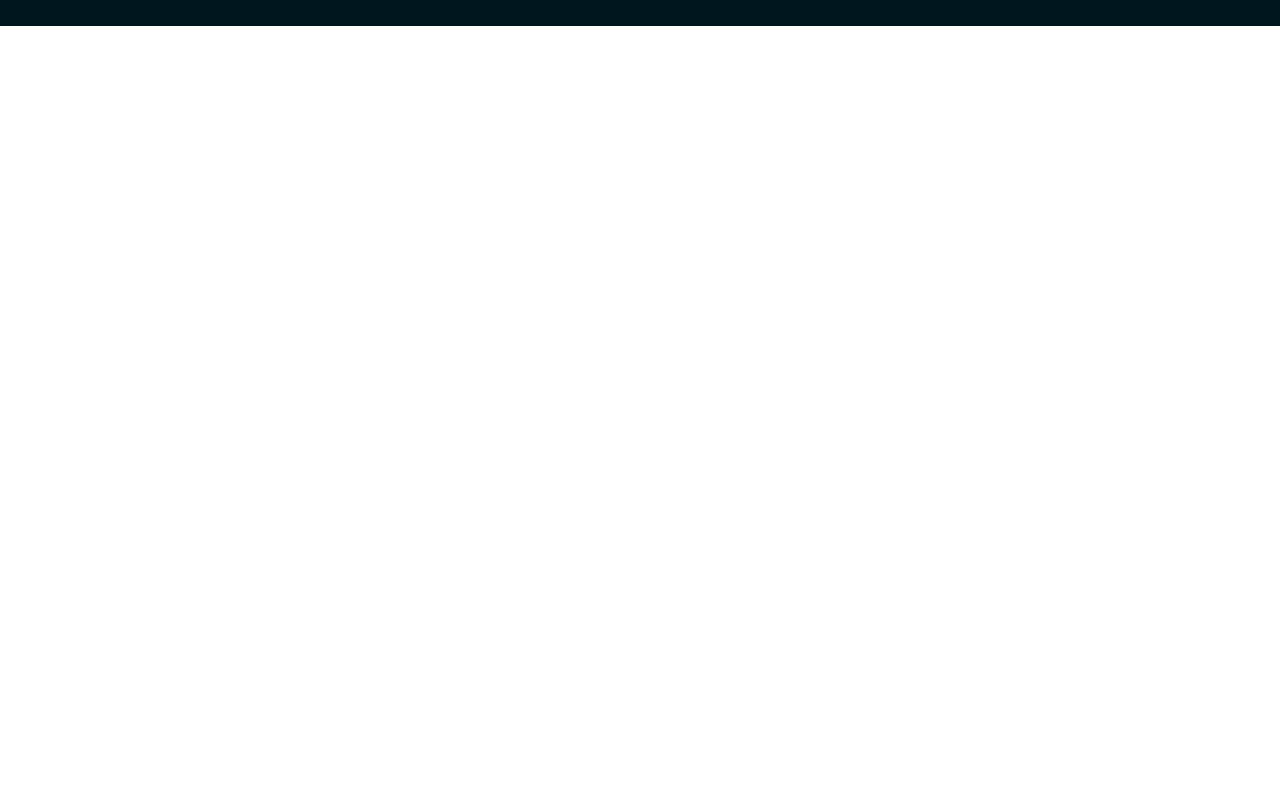
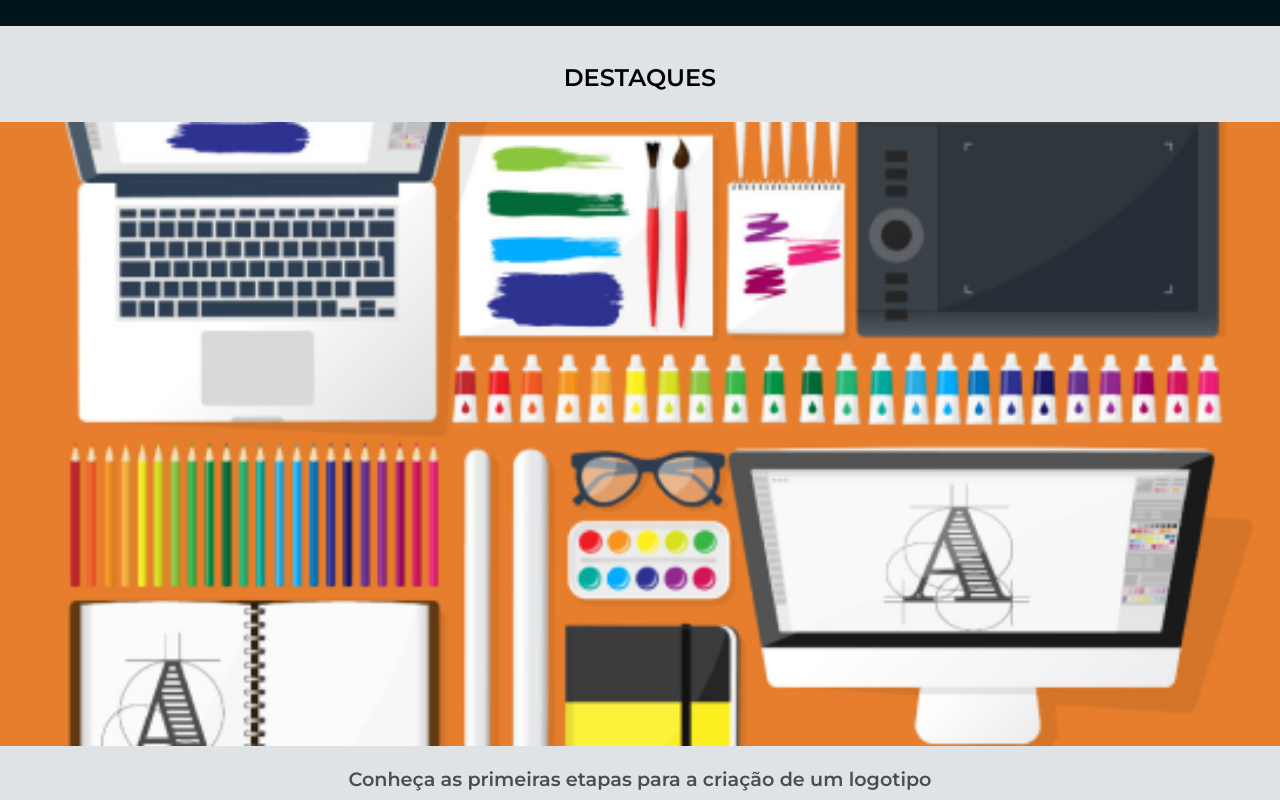
Before and after one commit to devguimaraes/Apperia-Alura, a plain HTML site: page index.html in a window 1280 px wide. Shown: the part 380-1180 px from the top of the page. Before the commit the page ends 800 px from the top, so only its background shows below. Drawn offline with Linux system fonts and the light colour scheme.

Commit message:
Sessão de destaques finalizada

```diff
--- /dev/null
+++ b/css/destaques.css
@@ -0,0 +1,50 @@
+/* Sessão destaques */
+
+
+.destaques {
+    background-color: var(--azul-claro);
+    padding: 2.5rem;
+}
+
+.destaques__titulos {
+    margin-bottom: 2rem;
+
+    font-weight: 700;
+    color: car(--cinza-escuro);
+    font-size: 1.5rem;
+    font-family: var(--montserrat);
+    text-transform: uppercase;
+    text-align: center;
+}
+
+.destaques__painel{
+   display: flex;
+   flex-direction: column;
+   align-items: center;
+
+   margin-bottom: 2rem;
+}
+
+.destaque__painel-imagem {
+    width: 100vw;
+
+    box-shadow: 0 2px 10px 5px #0000;
+}
+
+.destaques__painel-texto{
+    text-align: center;
+    font-family: var(--montserrat);
+    color:var(--cinza-escuro);
+    font-size:1.2rem;
+    font-weight:700;
+
+    margin-top: 1.5rem;
+}
+
+
+.destaques__botao {
+    color: var(--vermelho-forte);
+
+    border-color: var(--vermelho-forte);
+    margin: 0 auto;
+}
--- a/index.html
+++ b/index.html
@@ -9,6 +9,7 @@
     <link rel="stylesheet" href="css/style.css">
     <link rel="stylesheet" href="css/cabecalho.css">
     <link rel="stylesheet" href="css/chamada.css">
+    <link rel="stylesheet" href="css/destaques.css">
     <link href="https://fonts.googleapis.com/css2?family=Montserrat:wght@300;400;600&family=Open+Sans:wght@300;400;600&display=swap"
     rel="stylesheet">
     <link rel="shortcut icon" href="img/logo-apeperia.svg" type="image/x-icon">
@@ -38,6 +39,22 @@
 
             <a href="#" class="chamada__botao botao">Conheça os planos</a>
         </section>
+        <section class="destaques container">
+            <h2 class="destaques__titulos">Destaques</h2>
+            <a href="">
+                <figure class="destaques__painel">
+                    <img src="img/comecando-criar-logotipo.png" alt="Painel do post sobre criação de logotipo" class="destaque__painel-imagem">
+                    <figcaption class="destaques__painel-texto">Conheça as primeiras etapas para a criação de um logotipo</figcaption>
+                </figure>
+            </a>
+            <a href="">
+                <figure class="destaques__painel">
+                    <img src="img/dicas-fotografia.png" alt="Painel do post sobre fotografia com celular" class="destaque__painel-imagem">
+                    <figcaption class="destaques__painel-texto">Veja dicas de como fotografar usando seu celular</figcaption>
+                </figure>
+            </a>
+            <a href="#" class="destaques__botao botao">Receber destaques por email</a>
+        </section>
     </main>
 </body>
 
```
